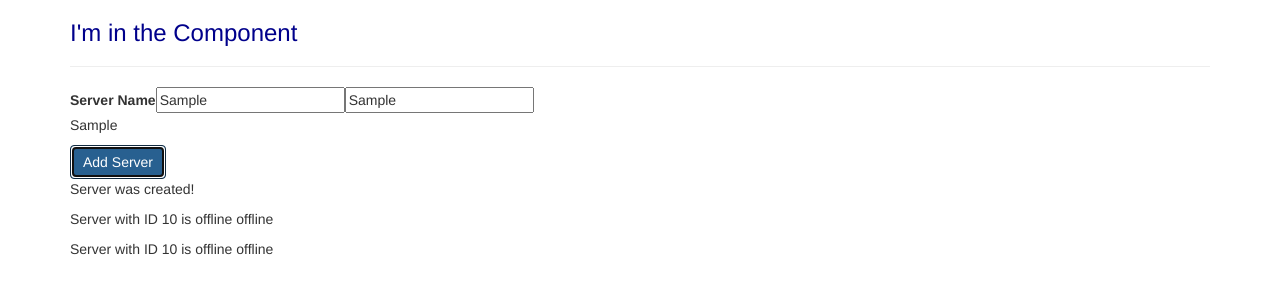
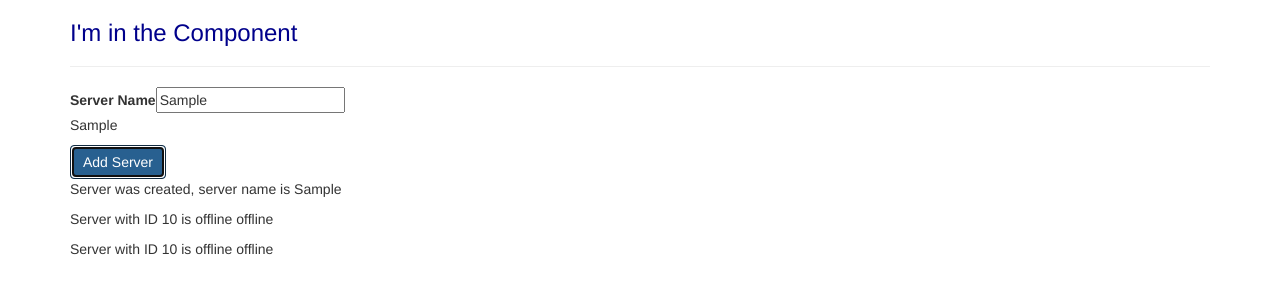
Before and after one commit to xwang345/learnAngular8, an Angular app: page / in a window 1280 px wide. Both pictures are taken after typing "Sample" into the empty fields and a click on the button "Add Server". Shown: the top 300 px of the page. Built offline with nearby package versions, Linux system fonts and the light colour scheme.

Commit message:
ngif with Else condition

```diff
--- a/src/app/servers/servers.component.html
+++ b/src/app/servers/servers.component.html
@@ -1,10 +1,13 @@
 <label>Server Name</label>
 <input type="text" class="from-control" (input)="onUpdateServerName($event)">
-<input type="text" class="from-control" [(ngModel)]="serverName">
+<!-- <input type="text" class="from-control" [(ngModel)]="serverName"> -->
 <p>{{ serverName }}</p>
 <button class="btn btn-primary" [disabled]="!allowNewServer" (click)="onCreateServer()">Add Server</button>
 <!-- <p>{{ allowNewServer }}</p> -->
 <!-- <p [innerText]="allowNewServer"></p> -->
-<p>{{ serverCreationStatus }}</p>
+<!-- <p>{{ serverCreationStatus }}</p> -->
+
+<p *ngIf="serverCreated; else noServer">Server was created, server name is {{ serverName }}</p>
+<ng-template #noServer>No server was created!</ng-template>
 <app-server></app-server>
 <app-server></app-server>
--- a/src/app/servers/servers.component.ts
+++ b/src/app/servers/servers.component.ts
@@ -15,6 +15,7 @@ export class ServersComponent implements OnInit {
   allowNewServer = false;
   serverCreationStatus = 'No server was created!';
   serverName = 'Testserver';
+  serverCreated = false;
 
   constructor() {
     setTimeout(() => {
@@ -26,7 +27,8 @@ export class ServersComponent implements OnInit {
   }
 
   onCreateServer() {
-   this.serverCreationStatus = 'Server was created!';
+    this.serverCreated = true;
+    this.serverCreationStatus = 'Server was created!';
   }
 
   onUpdateServerName(event: Event) {
```
